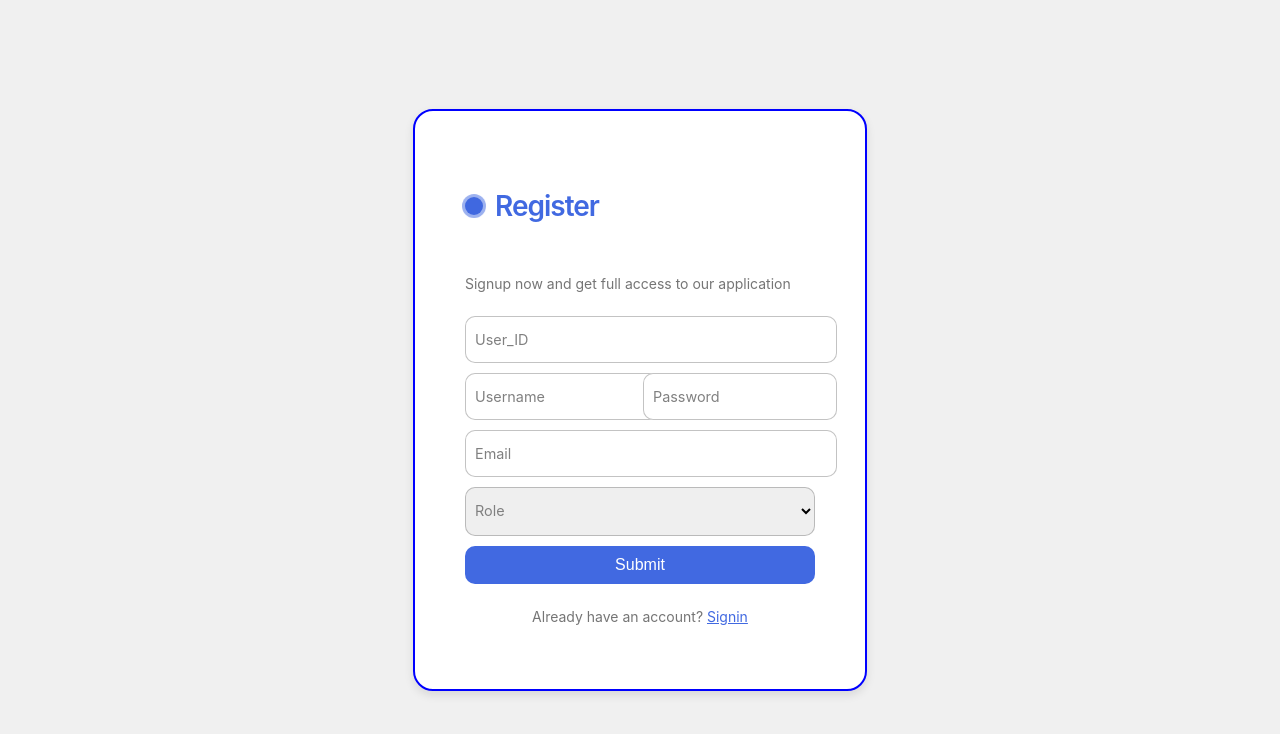
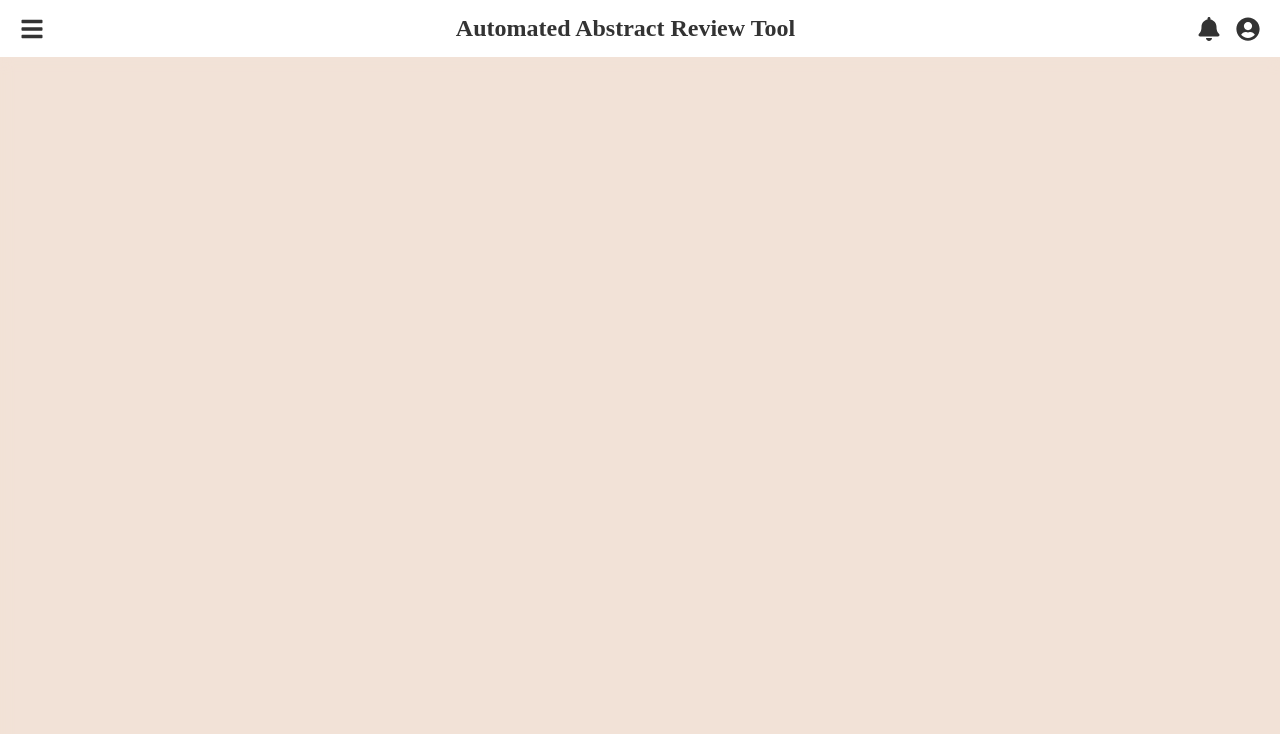
Before and after one commit to sankeerthanajadi/abstractReviewTool, a React (Create React App) app in the folder frontend/: page / in a window 1280 px wide. Shown: the top 734 px of the page. Built offline with nearby package versions, Linux system fonts and the light colour scheme.

Commit message:
doucment upload page is added

```diff
--- a/frontend/package.json
+++ b/frontend/package.json
@@ -4,8 +4,11 @@
   "private": true,
   "dependencies": {
     "cra-template": "1.2.0",
+    "framer-motion": "^12.0.6",
     "react": "^19.0.0",
     "react-dom": "^19.0.0",
+    "react-icons": "^5.4.0",
+    "react-router-dom": "^7.1.5",
     "react-scripts": "5.0.1",
     "web-vitals": "^4.2.4"
   },
--- a/frontend/src/App.js
+++ b/frontend/src/App.js
@@ -1,11 +1,17 @@
-import logo from './logo.svg';
-import './App.css';
-
-import Login from './loginPage/RegistrationForm'
+import React from "react";
+import { BrowserRouter as Router, Routes, Route } from "react-router-dom";
+import Display from './frontPage/display'; // Your main component
+import DocUpload from './myProject/doc_upload'; // Your doc_upload component
 
 function App() {
   return (
-    <Login/>
+    <Router>
+      <Routes>
+        <Route path="/" element={<Display />} />
+        <Route path="/myProject/doc_upload" element={<DocUpload />} />
+        {/* Add other routes here */}
+      </Routes>
+    </Router>
   );
 }
 
--- /dev/null
+++ b/frontend/src/frontPage/display.jsx
@@ -0,0 +1,140 @@
+import React, { useState, useEffect, useRef } from "react";
+import { FaBars, FaBell, FaUserCircle } from "react-icons/fa"; // Importing icons
+import { useNavigate } from "react-router-dom"; // Import useNavigate for navigation
+
+const Display = () => {
+  const [sidebarOpen, setSidebarOpen] = useState(false);
+  const sidebarRef = useRef(null);
+  const navbarRef = useRef(null);
+  const navigate = useNavigate(); // Initialize navigate function
+
+  const toggleSidebar = () => {
+    setSidebarOpen((prevState) => !prevState);
+  };
+
+  const handleClickOutside = (event) => {
+    if (
+      sidebarRef.current &&
+      !sidebarRef.current.contains(event.target) &&
+      navbarRef.current &&
+      !navbarRef.current.contains(event.target)
+    ) {
+      setSidebarOpen(false);
+    }
+  };
+
+  useEffect(() => {
+    document.addEventListener("click", handleClickOutside);
+
+    return () => {
+      document.removeEventListener("click", handleClickOutside);
+    };
+  }, []);
+
+  const navigateTo = (url) => {
+    navigate(url); // Use navigate instead of window.location.href
+  };
+
+  return (
+    <div style={styles.page}>
+      <nav ref={navbarRef} style={styles.navbar}>
+        <FaBars style={styles.menuIcon} onClick={toggleSidebar} />
+        <h1 style={styles.brand}>Automated Abstract Review Tool</h1>
+        <div style={styles.icons}>
+          <FaBell style={styles.icon} />
+          <FaUserCircle style={styles.icon} />
+        </div>
+      </nav>
+      <div
+        ref={sidebarRef}
+        style={{
+          ...styles.sidebar,
+          transform: sidebarOpen ? "translateX(0)" : "translateX(-100%)",
+        }}
+      >
+        <p style={styles.sidebarItem} onClick={() => navigateTo("/home")}>
+          Home
+        </p>
+        <p
+          style={styles.sidebarItem}
+          onClick={() => navigateTo("/myProject/doc_upload")}
+        >
+          My Project
+        </p>
+        <p style={styles.sidebarItem} onClick={() => navigateTo("/messages")}>
+          Messages
+        </p>
+        <p style={styles.sidebarItem} onClick={() => navigateTo("/info")}>
+          Info About Class
+        </p>
+        <p style={styles.sidebarItem} onClick={() => navigateTo("/settings")}>
+          Settings
+        </p>
+      </div>
+    </div>
+  );
+};
+
+const styles = {
+  page: {
+    backgroundColor: "#F2E2D7", // Lighter baby blue
+    height: "100vh",
+    margin: 0,
+    position: "relative", // Ensure other content can stay in place
+  },
+  navbar: {
+    backgroundColor: "white",
+    padding: "15px 20px",
+    display: "flex",
+    justifyContent: "space-between",
+    alignItems: "center",
+    boxShadow: "0px 0px 15px 3px #F2E2D7", // Neon cyan glow effect
+    zIndex: 10, // Ensure navbar is always on top of the page content
+    position: "relative",
+  },
+  menuIcon: {
+    fontSize: "24px",
+    cursor: "pointer",
+    color: "#333",
+    marginRight: "10px",
+  },
+  brand: {
+    margin: 0,
+    fontFamily: 'cursive',
+    fontSize: "24px",
+    color: "#333",
+  },
+  icons: {
+    display: "flex",
+    gap: "15px",
+  },
+  icon: {
+    fontSize: "24px",
+    color: "#333",
+    cursor: "pointer",
+    textShadow: "0px 0px 10px #F2E2D7", // Neon glow on icons
+  },
+  sidebar: {
+    position: "fixed", // Position fixed relative to the screen
+    top: "60px", // Sidebar starts just below the navbar
+    left: "0", // Initially on the left side of the screen
+    width: "200px", // Set width of the sidebar
+    height: "calc(100vh - 60px)", // Adjust to take up the remaining height below the navbar
+    backgroundColor: "rgba(255, 255, 255, 0.9)",
+    boxShadow: "5px 0px 10px #F2E2D7",
+    padding: "10px", // Reduced padding for less spacing
+    display: "flex",
+    flexDirection: "column",
+    justifyContent: "flex-start",
+    transition: "transform 0.3s ease-in-out", // Smooth slide-in/out transition
+    zIndex: 5, // Ensure sidebar is above the page content
+  },
+  sidebarItem: {
+    fontSize: "16px", // Slightly smaller text
+    cursor: "pointer",
+    textAlign: "center",
+    padding: "6px 0", // Further reduced spacing
+  },
+};
+
+export default Display;
--- /dev/null
+++ b/frontend/src/myProject/doc.css
@@ -0,0 +1,68 @@
+/* General styles for the upload page */
+.upload-container {
+    display: flex;
+    flex-direction: column;
+    align-items: center;
+    justify-content: center;
+    background-color: #f4f9ff;
+    min-height: 100vh;
+    font-family: Arial, sans-serif;
+  }
+
+  .upload-title {
+    font-size: 24px;
+    color: #333;
+    margin-bottom: 20px;
+  }
+
+  .upload-form {
+    display: flex;
+    flex-direction: column;
+    align-items: center;
+    background-color: #ffffff;
+    padding: 20px;
+    border-radius: 8px;
+    box-shadow: 0 4px 8px rgba(0, 0, 0, 0.1);
+    width: 300px;
+  }
+
+  .file-input-container {
+    display: flex;
+    flex-direction: column;
+    align-items: center;
+    margin-bottom: 20px;
+  }
+
+  .file-input {
+    display: none;
+  }
+
+  .file-label {
+    font-size: 16px;
+    background-color: #007bff;
+    color: white;
+    padding: 10px 20px;
+    border-radius: 5px;
+    cursor: pointer;
+  }
+
+  .file-preview {
+    font-size: 14px;
+    color: #555;
+    margin-bottom: 20px;
+  }
+
+  .submit-btn {
+    background-color: #28a745;
+    color: white;
+    padding: 10px 20px;
+    border: none;
+    border-radius: 5px;
+    cursor: pointer;
+    font-size: 16px;
+    transition: background-color 0.3s ease;
+  }
+
+  .submit-btn:hover {
+    background-color: #218838;
+  }
--- /dev/null
+++ b/frontend/src/myProject/doc_upload.jsx
@@ -0,0 +1,50 @@
+import React, { useState } from 'react';
+import './doc.css'; // Import the CSS for styling
+
+const DocumentUploadPage = () => {
+  const [file, setFile] = useState(null);
+
+  const handleFileChange = (event) => {
+    const selectedFile = event.target.files[0];
+    if (selectedFile) {
+      setFile(selectedFile);
+    }
+  };
+
+  const handleSubmit = (event) => {
+    event.preventDefault();
+    if (file) {
+      alert(`File ${file.name} uploaded successfully!`);
+    } else {
+      alert('Please select a file first!');
+    }
+  };
+
+  return (
+    <div className="upload-container">
+      <h1 className="upload-title">Upload Document</h1>
+      <form onSubmit={handleSubmit} className="upload-form">
+        <div className="file-input-container">
+          <input
+            type="file"
+            accept=".pdf,.doc,.docx,.txt"
+            onChange={handleFileChange}
+            id="fileInput"
+            className="file-input"
+          />
+          <label htmlFor="fileInput" className="file-label">
+            Choose a document
+          </label>
+        </div>
+        {file && (
+          <div className="file-preview">
+            <p>Selected File: {file.name}</p>
+          </div>
+        )}
+        <button type="submit" className="submit-btn">Upload</button>
+      </form>
+    </div>
+  );
+};
+
+export default DocumentUploadPage;
```
Also changed, not shown: 1 other file (tests, documents, lock files or other folders).
